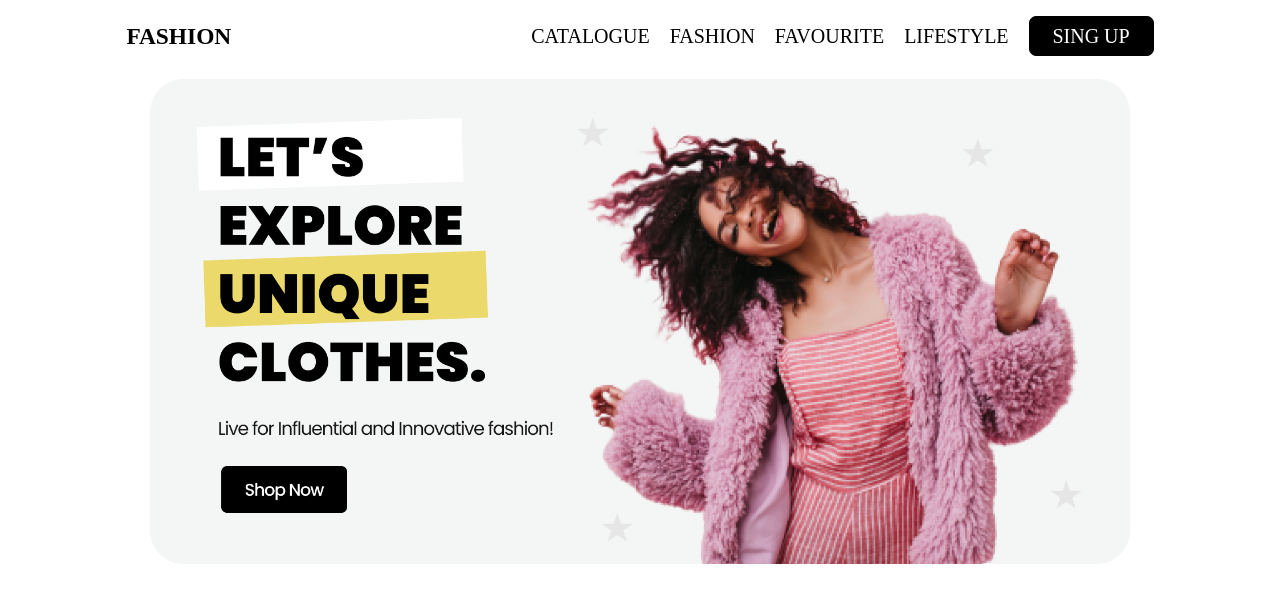
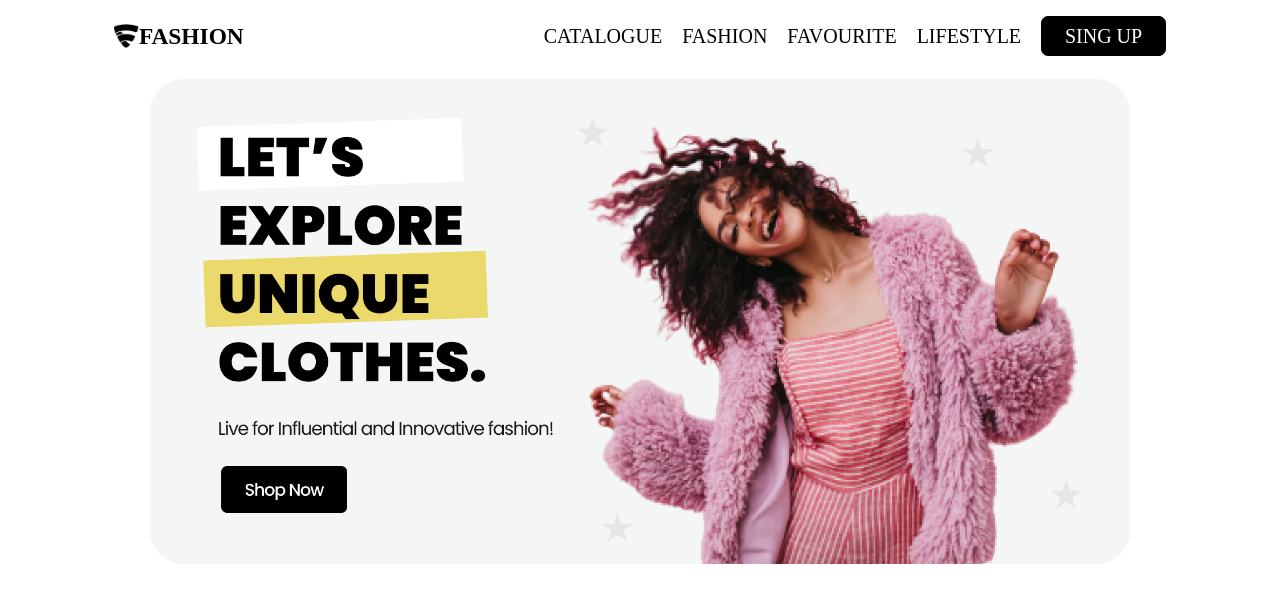
Before and after one commit to adrieeltorres1/lojadaModa, a React (Vite) app: page / in a window 1280 px wide. Shown: the top 602 px of the page. Built offline with nearby package versions, Linux system fonts and the light colour scheme.

Commit message:
Finalizando Header

```diff
--- a/src/components/Header.jsx
+++ b/src/components/Header.jsx
@@ -1,4 +1,5 @@
 import styled from "styled-components";
+import logo from "../assets/fashion-logo.png"
 
 // Parte "css"
 const HeaderContainer = styled.div`
@@ -11,10 +12,12 @@ const HeaderContainer = styled.div`
 `;
 
 const StyledLogo = styled.div`
-    /* margin-left: 250px; */
-    /* display: flex; */
-    /* width: 50px; */
-    /* border: 1px solid #ff0000; */
+    display: flex;
+    align-items: center;
+
+    & img {
+        width: 25px;
+    }
 
 `;
 
@@ -55,9 +58,10 @@ const StyledNavList =  styled.div`
 const Header = () => {
     return (
         <HeaderContainer>
-            <StyledLogo/>
+            <StyledLogo>
+                <img src="../src/assets/fashion-logo.png" alt="" srcset="" />
                 <h3>FASHION</h3>
-            <StyledLogo/>
+            </StyledLogo>
             <StyledNavList>
                 <ul>
                     <li>CATALOGUE</li>
```
